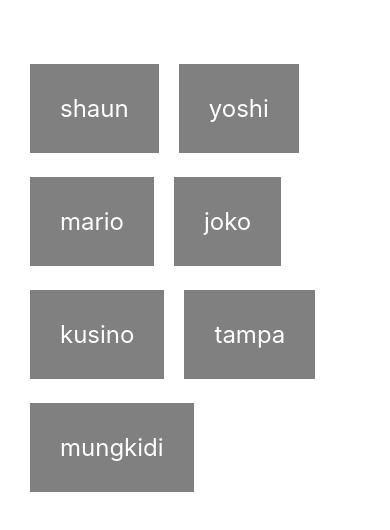
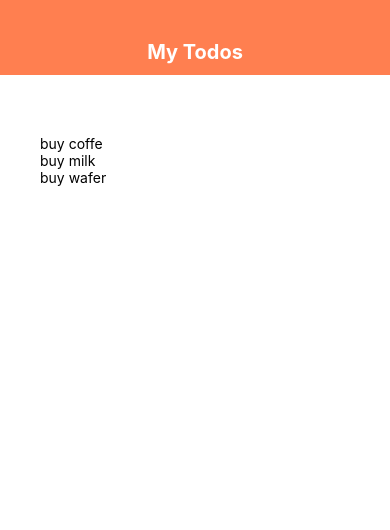
Before and after one commit to haidi20/belajar-react-native, a React Native app: screen / in a window 390 px wide. Shown: the top 530 px of the page. Built offline with nearby package versions, Linux system fonts and the light colour scheme.

Commit message:
tutorial 9 (to do list 1) sudah selesai

```diff
--- a/App.js
+++ b/App.js
@@ -1,49 +1,29 @@
 import React, {useState} from 'react';
-import { StyleSheet, Text, View, FlatList, TouchableOpacity } from 'react-native';
+import { StyleSheet, Text, View, FlatList } from 'react-native';
 import FindMe from './components/FindMe';
+import Header from './components/Header';
 
 export default function App() {
-  const [people, setPeople] = useState([
-    {name: 'shaun', id: '1'},
-    {name: 'yoshi', id: '2'},
-    {name: 'mario', id: '3'},
-    {name: 'joko', id: '4'},
-    {name: 'kusino', id: '5'},
-    {name: 'tampa', id: '6'},
-    {name: 'mungkidi', id: '7'},
+  const [todos, sestTodos] = useState([
+    {text: 'buy coffe', key: '1'},
+    {text: 'buy milk', key: '2'},
+    {text: 'buy wafer', key: '3'},
   ])
-
-  const pressHandler = (id) => {
-    // alert(id);
-    setPeople((prevPeople) => {
-      return prevPeople.filter(person =>  person.id != id);
-    })
-  }
 
   return (
     <View style={styles.container}>
-      <FlatList
-        numColumns={2}
-        keyExtractor={(item) => item.id }
-        data={people}
-        renderItem={({item}) => (
-          <TouchableOpacity onPress={() => pressHandler(item.id)}>
-            <Text style={styles.item}>{item.name}</Text>
-          </TouchableOpacity>
-        )}
-      />
-
-      {/* <ScrollView>
-        {
-          people.map((item) => {
-            return(
-              <View key={item.key}>
-                <Text style={styles.item}>{item.name}</Text>
-              </View>
-            )
-          })
-        }
-      </ScrollView> */}
+      <Header />
+      <View style={styles.content}>
+        {/* to form */}
+        <View style={styles.list}>
+          <FlatList
+            data={todos}
+            renderItem={({item}) => (
+              <Text>{item.text}</Text>
+            )}
+          />
+        </View>
+      </View>
     </View>
   );
 }
@@ -52,17 +32,11 @@ const styles = StyleSheet.create({
   container: {
     flex: 1,
     backgroundColor: '#fff',
-    paddingTop: 40,
-    paddingHorizontal: 20,
-    // alignItems: 'center',
-    // justifyContent: 'center',
   },
-  item: {
-    padding: 30,
-    backgroundColor: 'gray',
-    fontSize: 24,
-    color:'white',
-    marginHorizontal: 10,
-    marginTop: 24,
+  content: {
+    padding: 40,
+  },
+  list: {
+    marginTop: 20,
   }
 });
--- /dev/null
+++ b/components/Header.js
@@ -0,0 +1,26 @@
+import React from 'react';
+import { StyleSheet, Text, View } from 'react-native';
+
+export default function Header(){
+    return(
+        <View style={styles.header}>
+            <Text style={styles.title}>
+                My Todos
+            </Text>
+        </View>
+    )
+}
+
+const styles = StyleSheet.create({
+    header: {
+        height: 75,
+        paddingTop: 40,
+        backgroundColor: 'coral',
+    },
+    title: {
+        textAlign:'center',
+        color: '#fff',
+        fontWeight: 'bold',
+        fontSize: 20,
+    }
+})
```
